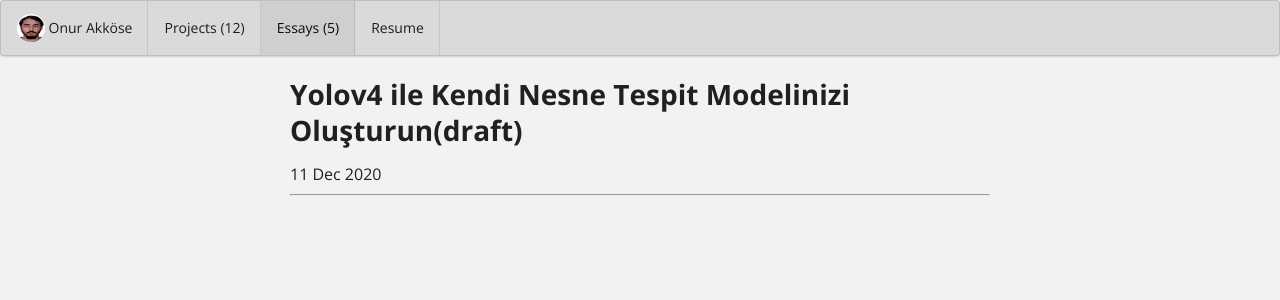
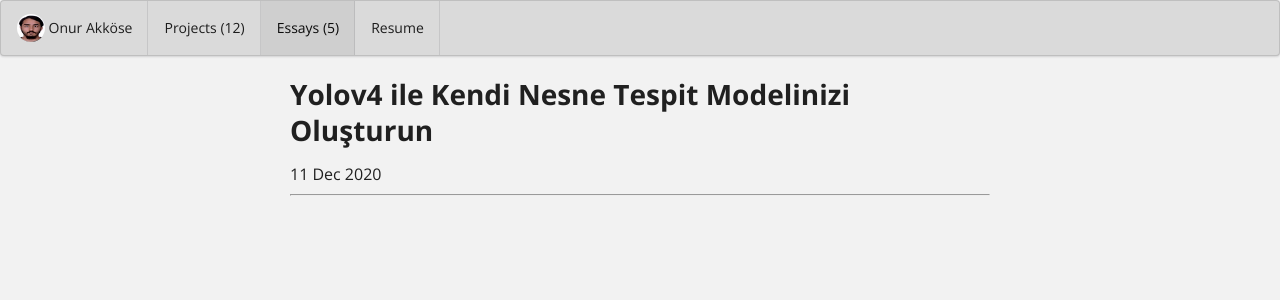
Before and after one commit to OnurAkkose/OnurAkkose.github.io, a Jekyll site: the page built from essays/essay5.md, in a window 1280 px wide. Shown: the top 300 px of the page. Built offline with Jekyll 4.4.1, drawn with Linux system fonts in a browser that asks for light colours.

Commit message:
Update essay5.md

```diff
--- a/essays/essay5.md
+++ b/essays/essay5.md
@@ -1,7 +1,7 @@
 ---
 layout: essay
 type: essay
-title: Yolov4 ile Kendi Nesne Tespit Modelinizi Oluşturun(draft)
+title: Yolov4 ile Kendi Nesne Tespit Modelinizi Oluşturun
 # All dates must be YYYY-MM-DD format!
 date: 2020-12-11
 summary: Implementation object detection app with Yolov4 in Turkish for Deep Learning Türkiye
@@ -9,5 +9,5 @@ labels:
   - CNN
   - Object Detection
   - Yolov4
-essayurl: https://onurakkose.medium.com
+essayurl: https://onurakkose.medium.com/makineler-g%C3%B6r%C3%BCyor-2-yolov4-ile-kendi-nesne-tespit-modelinizi-olu%C5%9Fturun-c73b81c8a4ea
 ---
```
